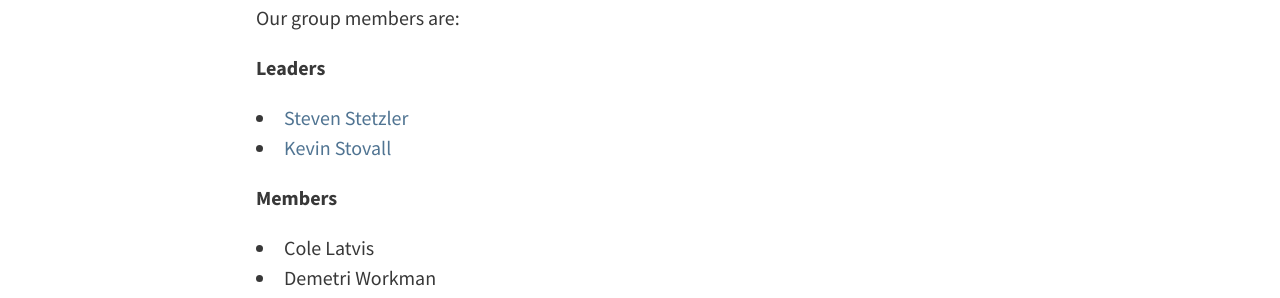
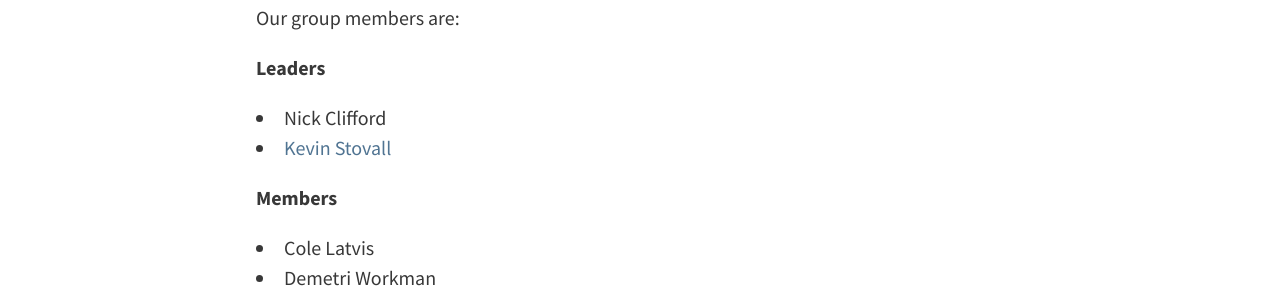
Before and after one commit to pulsar-observers/pulsar-observers.github.io, a Jekyll site: the page built from _pages/timing.md, in a window 1280 px wide. Shown: the part 582-880 px from the top of the page. Built offline with Jekyll 4.4.1, drawn with Linux system fonts in a browser that asks for light colours.

Commit message:
Update timing.md

```diff
--- a/_pages/timing.md
+++ b/_pages/timing.md
@@ -12,7 +12,7 @@ Our group at the University of Virginia (UVa) is observing and timing a set 10 p
 Our group members are:
 
 **Leaders**
-- [Steven Stetzler](http://stevenstetzler.com)
+- Nick Clifford
 - [Kevin Stovall](http://physics.unm.edu/pandaweb/people/person.php?personID=1231)
 
 **Members**
```
